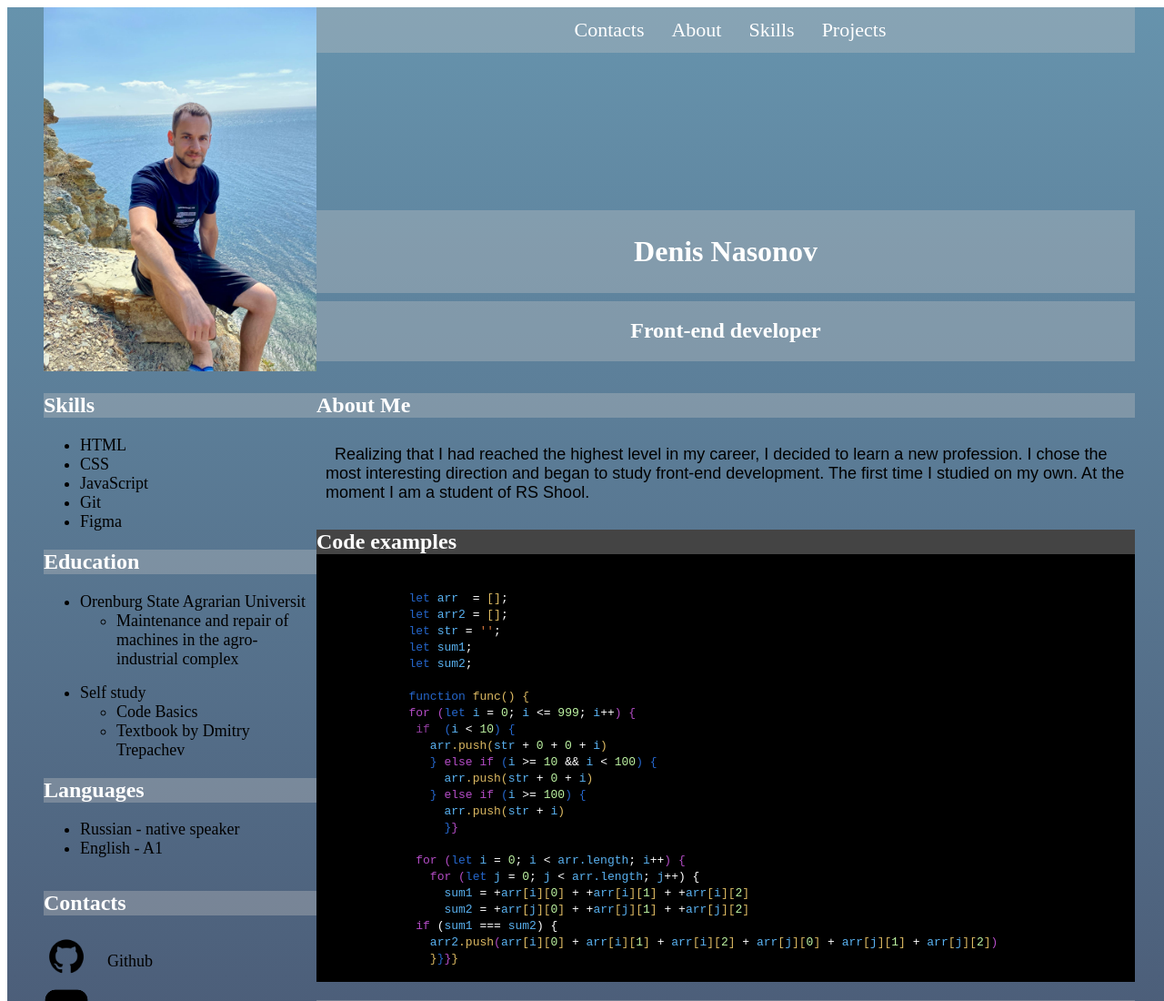
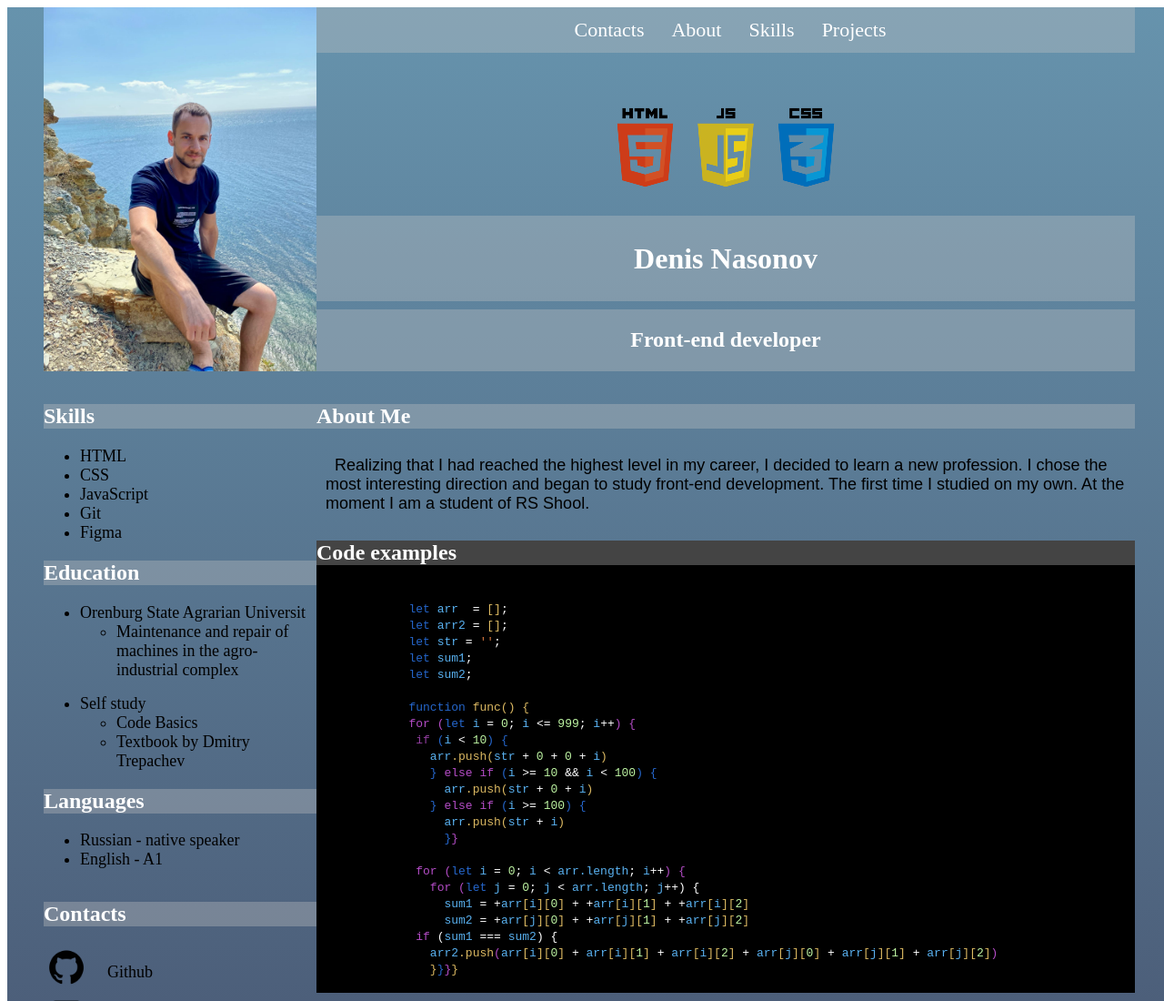
Before and after one commit to denis0991/rsschool-cv, a plain HTML site: page index.html in a window 1280 px wide. Shown: the top 1100 px of the page at 91% size. Drawn offline with Linux system fonts and the light colour scheme.

Commit message:
fix: bug fix

```diff
--- a/index.html
+++ b/index.html
@@ -23,7 +23,7 @@
         </ul>
       </nav>
       <div class="header_icon">
-        <img src="assets/png/pngwing.com (2).png" alt="">
+        <img src="assets/png/HTMLCSS.png" alt="">
       </div>
       <h1 class="heading">Denis Nasonov</h1>
         <h2 class="subheading">Front-end developer</h2>
@@ -49,7 +49,7 @@
 
              <span style="color: #2566CB;">function</span> <span style="color: #DCB962;">func() {</span>
              <span style="color: #B34CC5;">for (</span><span class="blue1">let</span> <span class="blue2">i</span> = <span class="green">0</span>; <span class="blue2">i</span> &lt;= <span class="green">999</span>; <span class="blue2">i</span>++<span class="violet">) {</span>
-              <span style="color: #903D9E;">if</span>  </span><span class="blue1">(</span><span class="blue2">i</span> &lt; <span class="green">10</span></span><span class="blue1">) {</span>
+              <span style="color: #903D9E;">if</span> <span class="blue1">(</span><span class="blue2">i</span> &lt; <span class="green">10</span><span class="blue1">) {</span>
                 <span class="blue2">arr</span><span class="yellow">.push(</span><span class="blue2">str</span> + <span class="green">0</span> + <span class="green">0</span> + <span class="blue2">i</span><span class="yellow">)</span>
                 <span class="blue1">}</span> <span style="color: #B34CC5;">else if</span> <span class="blue1">(</span><span class="blue2">i</span> >= <span class="green">10</span> && <span class="blue2">i</span> &lt; <span class="green">100</span><span class="blue1">) {</span>
                   <span class="blue2">arr</span><span class="yellow">.push(</span><span class="blue2">str</span> + <span class="green">0</span> + <span class="blue2">i</span><span class="yellow">)</span>
```
